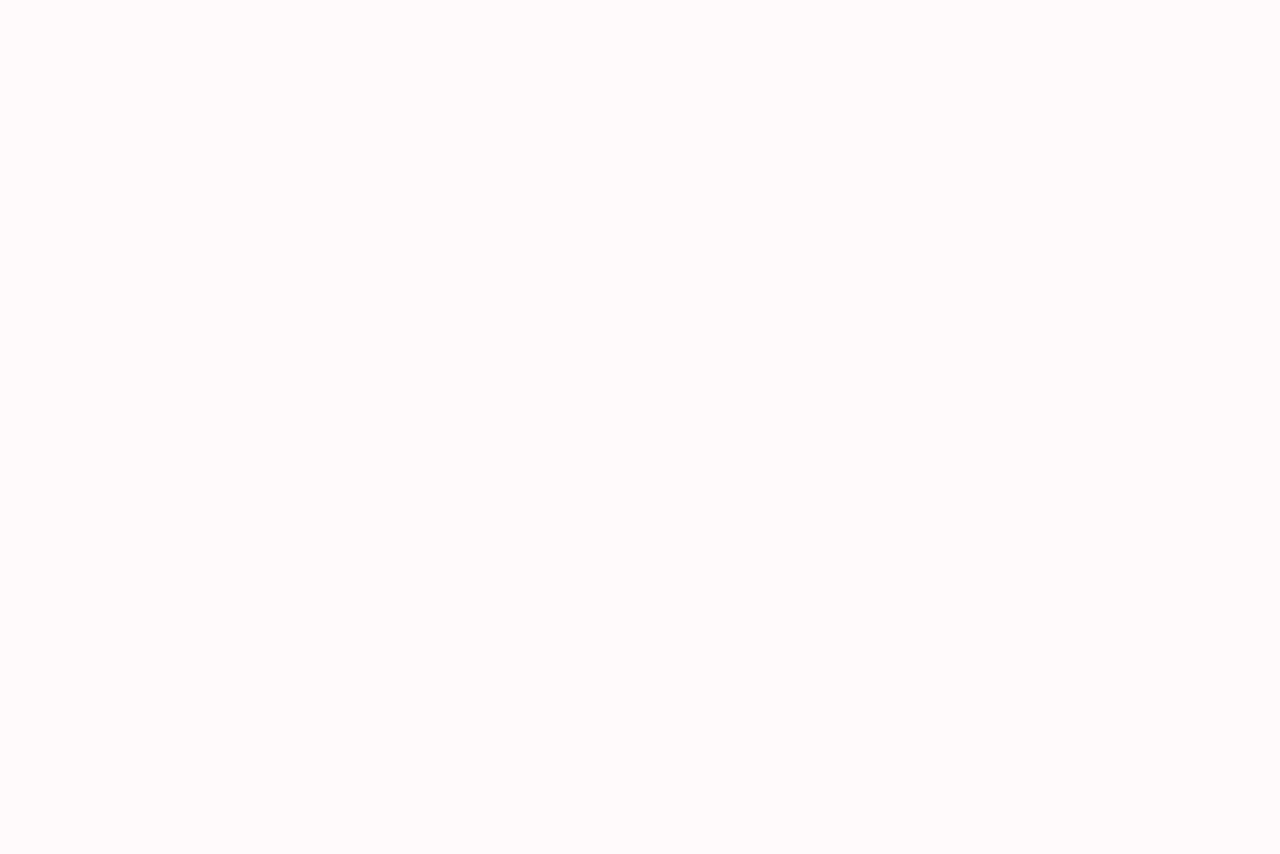
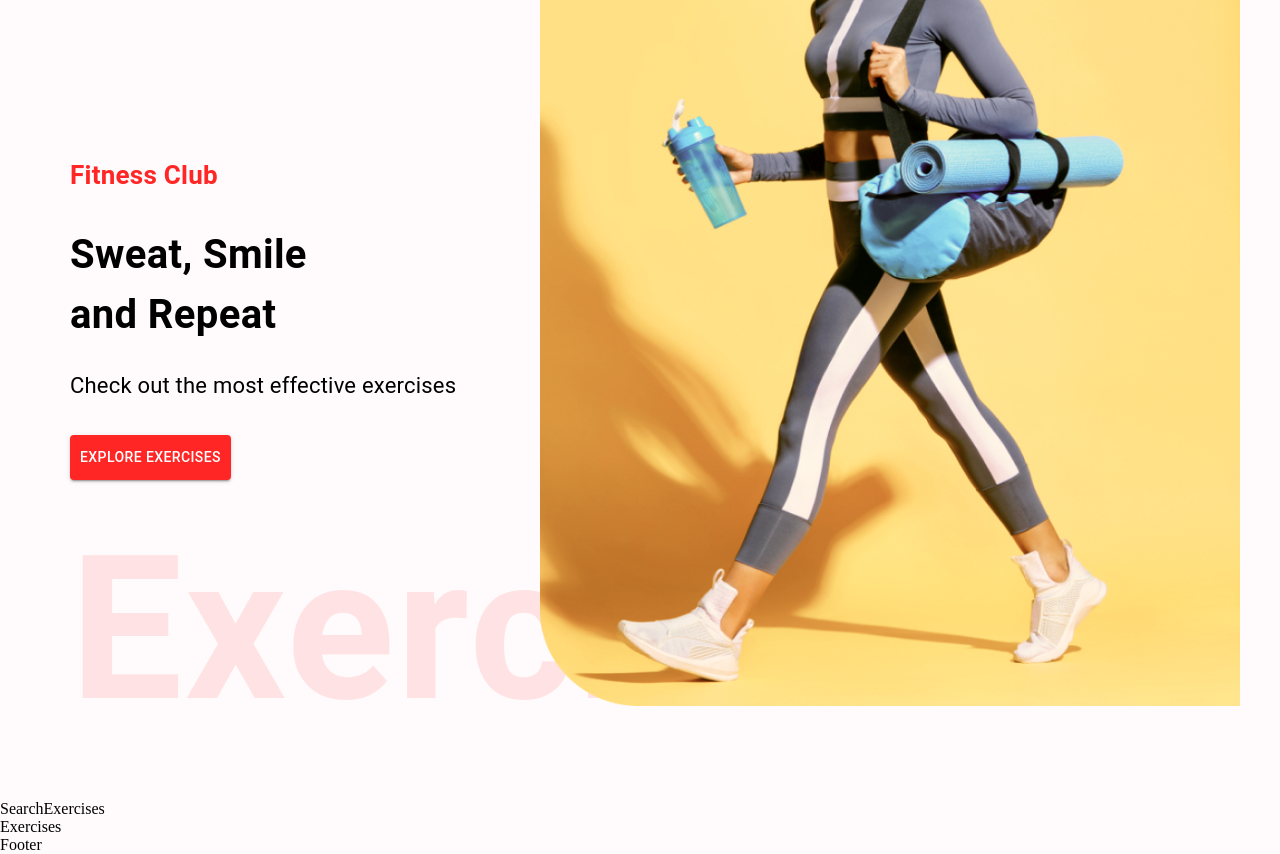
Before and after one commit to pratham-singh-data/goldsgym, a React (Create React App) app: page / in a window 1280 px wide. Shown: the part 160-1014 px from the top of the page. Before the commit the page ends 800 px from the top, so only its background shows below. Built offline with nearby package versions, Linux system fonts and the light colour scheme.

Commit message:
Banner Made

```diff
--- /dev/null
+++ b/src/components/Exercises.js
@@ -0,0 +1,7 @@
+import React from 'react'
+
+export const Exercises = () => {
+  return (
+    <div>Exercises</div>
+  )
+}
--- /dev/null
+++ b/src/components/HeroBanner.js
@@ -0,0 +1,24 @@
+import { Box, Button, Typography } from '@mui/material'
+import React from 'react'
+import HeroBannerImage from "../assets/images/banner.png"
+
+export const HeroBanner = () => {
+  return (
+    <Box sx={{mt: {lg: "212px", xs:"70px"}, ml: {sm: "50px"}}} position="relative" p="20px">
+        <Typography color="#FF2625" fontWeight="600" fontSize="26px">
+            Fitness Club
+        </Typography>
+
+        <Typography fontWeight={700} sx={{fontSize: {ls: "44px", sm: "40px"}}} mb="23px" mt="30px">
+            Sweat, Smile <br/> and Repeat
+        </Typography>
+        <Typography fontSize="22px" lineHeight="35px" mb={4}>
+            Check out the most effective exercises
+        </Typography>
+
+        <Button variant="contained" color="error" href="#exercises" sx={{backgroundColor: "#FF2625", padding: "10px"}}>Explore Exercises</Button>
+        <Typography fontWeight={600} color="#FF2625" sx={{opacity: 0.1, display: {lg: "block", xs: "none"}}} fontSize={200}>Exercise</Typography>
+        <img src={HeroBannerImage} className="hero-banner-img" alt="Gym Banner"/>
+    </Box>
+  )
+}
--- /dev/null
+++ b/src/components/SearchExercises.js
@@ -0,0 +1,7 @@
+import React from 'react'
+
+export const SearchExercises = () => {
+  return (
+    <div>SearchExercises</div>
+  )
+}
--- a/src/pages/Home.js
+++ b/src/pages/Home.js
@@ -1,7 +1,15 @@
+import { Box } from '@mui/material'
 import React from 'react'
+import { Exercises } from '../components/Exercises'
+import { HeroBanner } from '../components/HeroBanner'
+import { SearchExercises } from '../components/SearchExercises'
 
 export const Home = () => {
   return (
-    <div>Home</div>
+    <Box>
+      <HeroBanner/>
+      <SearchExercises/>
+      <Exercises/>
+    </Box>
   )
 }
```
